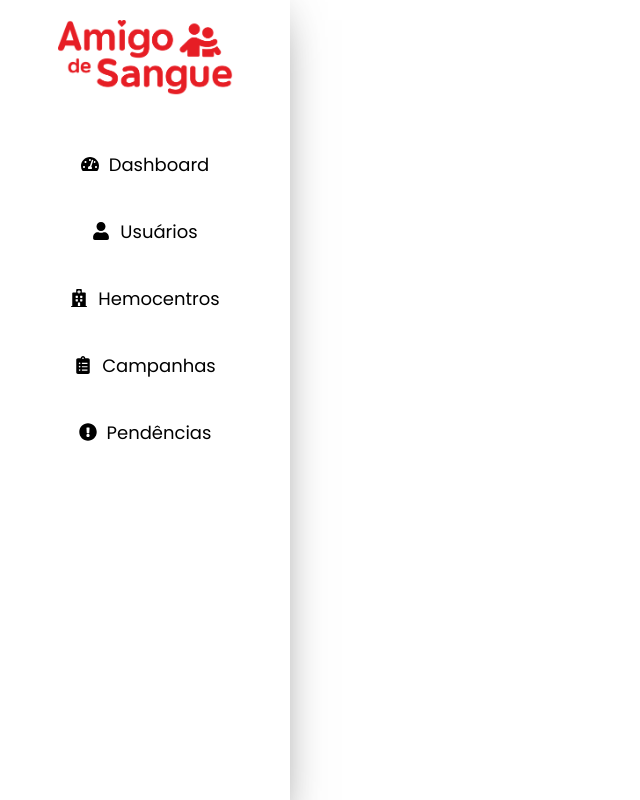
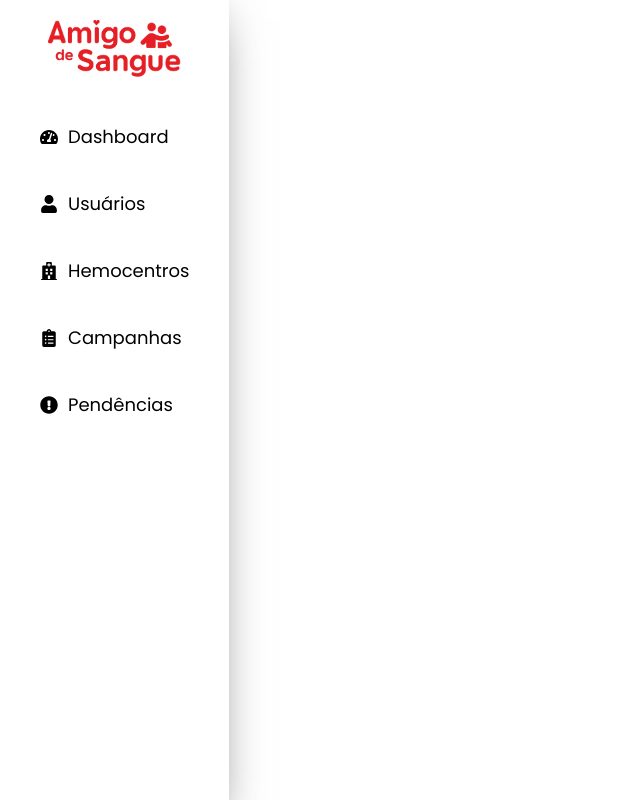
Before and after one commit to RhuONE/reactamigodesangue, a React (Create React App) app: page / in a window 1280 px wide. Shown: the whole page, without its empty margins (0-640 px from the left). Built offline with nearby package versions, Linux system fonts and the light colour scheme.

Commit message:
Estilo atualizado SideBar
design da Barra de Navegação foi melhorado

```diff
--- a/src/components/Campanhas.css
+++ b/src/components/Campanhas.css
@@ -1,7 +1,5 @@
 .campanhas-container {
-    padding: 20px;
     background-color: #f5f5f5;
-    border-radius: 5px;
 }
 
 h2 {
--- a/src/components/Hemocentros.css
+++ b/src/components/Hemocentros.css
@@ -1,10 +1,6 @@
 /* Container do Componente Hemocentros */
 .hemocentros-container {
-    padding: 20px;
-    margin-top: 50px; /* Um pequeno espaço para separação do topo */
     max-width: 1200px; /* Limite de largura */
-    margin-left: auto; /* Centralizar horizontalmente */
-    margin-right: auto;
 }
 
 /* Título */
--- a/src/components/MetricCard.css
+++ b/src/components/MetricCard.css
@@ -30,7 +30,7 @@
 }
 
 .metric-info p {
-    font-size: 24px;
+    font-size: 1.5rem;
     font-weight: bold;
     color: #333;
 }
--- a/src/components/MetricCard.js
+++ b/src/components/MetricCard.js
@@ -7,7 +7,7 @@ const MetricCard = ({ title, value, icon}) => {
             <div className='metric-icon'>
                 {icon}
             </div>
-            <div className='metric-indo'>
+            <div className='metric-info'>
                 <h3>{title}</h3>
                 <p>{value}</p>
             </div>
--- a/src/components/Pendencias.css
+++ b/src/components/Pendencias.css
@@ -1,5 +1,4 @@
 .pendencias-container {
-    padding: 20px;
     background-color: #f5f5f5;
     border-radius: 5px;
 }
--- a/src/components/Sidebar.css
+++ b/src/components/Sidebar.css
@@ -5,6 +5,26 @@
     margin: 0;
     padding: 0;
 }
+/* Estiliza a barra de rolagem */
+*::-webkit-scrollbar {
+    width: 8px; /* Define a largura da barra de rolagem */
+}
+
+/* Estiliza a trilha da barra de rolagem */
+*::-webkit-scrollbar-track {
+    border-radius: 10px;
+}
+
+/* Estiliza o polegar da barra de rolagem */
+*::-webkit-scrollbar-thumb {
+    background: #a3a2a2; /* Cor do polegar (a parte que arrasta) */
+    border-radius: 10px;
+}
+
+*::-webkit-scrollbar-thumb:hover {
+    background: #797878; /* Cor do polegar ao passar o mouse */
+}
+
 
 /* Sidebar padrão (desktop) */
 .sidebar {
@@ -34,10 +54,11 @@
 
 .sidebar.open img {
     width: 70%;
-    margin-bottom: 30px;
+    height: 58px;
+    margin-bottom: 20px;
 }
 .sidebar.closed img{
-    height: 76px;
+    width: 58px;
     margin-bottom: 30px;
 }
 
@@ -47,6 +68,7 @@
 }
 
 .sidebar ul li {
+    position: relative;
     margin: 10px 0;
     min-height: 57px;
     border-radius: 10px;
@@ -54,7 +76,6 @@
     display: flex;
     align-items: center; /*Alinhar ícone e texto */
     transition: 0.3s; /*Transição suave para cor dos itens */
-    justify-content: center;
     text-decoration: none;
     color: #555555;
 }
@@ -79,12 +100,20 @@
     transition: color 0.3s;
     transform: scale(1.035);  /* Efeito de deslizamente ao passar o mouse */
 }
-
 .sidebar ul li.active{
-    background-color: #d00e0e;
+    background-color: #ececec;
+}
+.sidebar ul li.active::before{
+    position: absolute;
+    left: 4px;
+    content: "a";
+    color: transparent;
+    background-color: #0a93a1;
+    border-radius: 2px;
+    width: 4px;
+    height: 42px;
 }
 .sidebar ul li.active a {
-    color: #ffffff; /* Cor diferenciada para o item ativo */
     font-weight: bold;
 }
 
--- a/src/pages/Dashboard.js
+++ b/src/pages/Dashboard.js
@@ -53,6 +53,8 @@ const Dashboard = () => {
     <div className="dashboard-content">
       <ToastContainer /> {/** Container para exibir notificações */}
       <h1>Dashboard</h1>
+      <p>Bem-Vindo/a</p>
+      <h2>Administrador/a</h2>
       {loading ? (
         <div className='loader-container'>
           <ClipLoader color='#2c3e50' loading={loading} size={50} />
```
